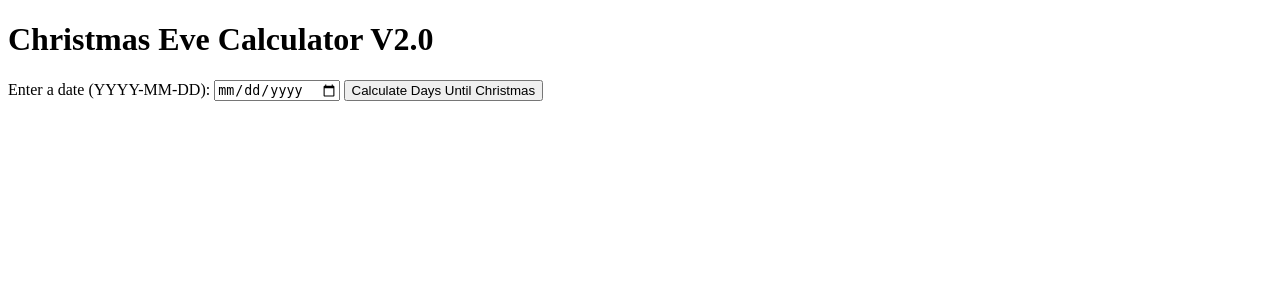
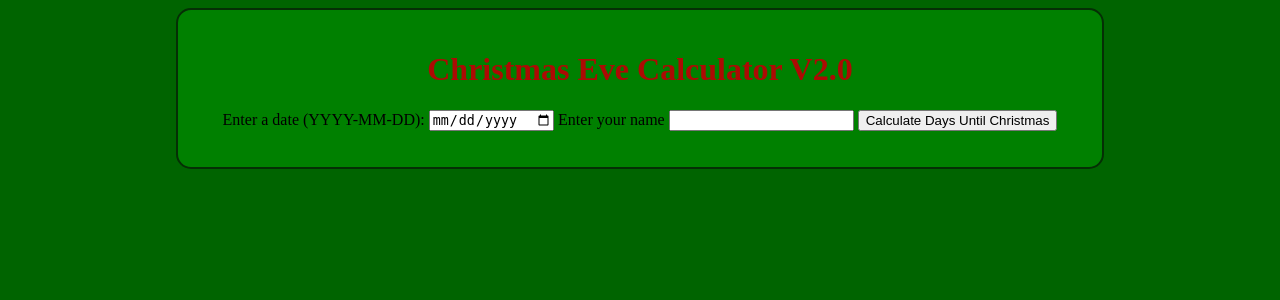
Before and after one commit to davidhuckfield/Christmas_Eve_Eve_Calculator, a Flask app: page / in a window 1280 px wide. Shown: the top 300 px of the page. Run offline with Flask 3, Linux system fonts and the light colour scheme.

Commit message:
Added CSS and some styles, slight change to app logic

```diff
--- a/app.py
+++ b/app.py
@@ -9,14 +9,18 @@ def home():
     if request.method == 'POST':
         # Get the date input from the form
         input_date_str = request.form.get('input_date')
+        input_name = request.form.get('input_name')
         input_date = datetime.strptime(input_date_str, '%Y-%m-%d').date()
-        message = xmas_eve_calc(input_date)
+        message = xmas_eve_calc(input_date, input_name)
     return render_template('index.html', message=message)
 
-def xmas_eve_calc(input_date):
+def xmas_eve_calc(input_date, input_name):
     xmas_day = date(2024, 12, 25)
     days = xmas_day - input_date
-    return_string = "Today is Christmas "
+    if (input_name=="Vici"):
+        return_string = f"Vici isn't a proper name - did you mean to put Vicky? Today is Christmas "
+    else:
+        return_string = f"Hello {input_name}! Today is Christmas "
     days_number = days.days
 
     for i in range(days_number):
--- /dev/null
+++ b/static/style.css
@@ -0,0 +1,17 @@
+body {
+    background-color: darkgreen;
+}
+
+#main {
+    background-color: green;
+    margin:auto;
+    width:70%;
+    text-align:center;
+    padding:20px;
+    border-radius:15px;
+    border:2px solid rgb(5, 47, 5);
+}
+
+h1 {
+    color:rgb(173, 10, 4);
+}
--- a/templates/index.html
+++ b/templates/index.html
@@ -4,16 +4,21 @@
     <meta charset="UTF-8">
     <meta name="viewport" content="width=device-width, initial-scale=1.0">
     <title>My Flask App</title>
+    <link rel="stylesheet" type="text/css" href="{{ url_for('static', filename='style.css') }}"/>
 </head>
 <body>
+    <div id="main">
     <h1>Christmas Eve Calculator V2.0</h1>
 
     <form method="POST">
         <label for="input_date">Enter a date (YYYY-MM-DD):</label>
         <input type="date" id="input_date" name="input_date" required>
+        <label for="input_name">Enter your name</label>
+        <input type="text" id="input_name" name="input_name" required>
         <button type="submit">Calculate Days Until Christmas</button>
     </form>
 
     <p>{{ message }}</p>
+</div>
 </body>
 </html>
```
